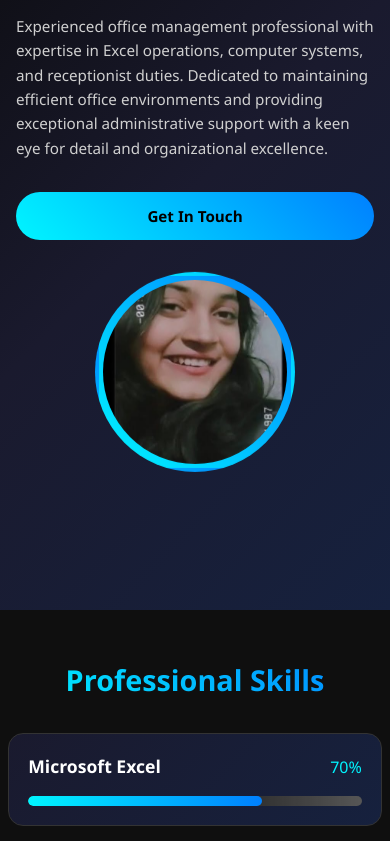
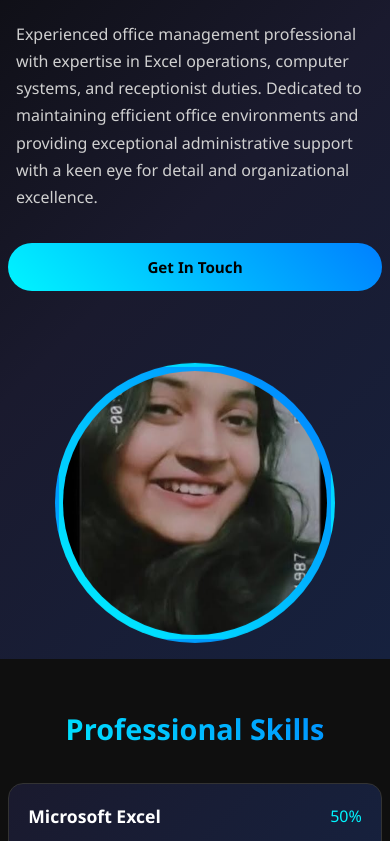
Before and after one commit to rajeshpauldev/Manidipa, a plain HTML site: page index.html in a window 390 px wide. Shown: the part 234-1075 px from the top of the page. Drawn offline with Linux system fonts and the light colour scheme.

Commit message:
Update index.html

```diff
--- a/index.html
+++ b/index.html
@@ -90,6 +90,7 @@
             justify-content: center;
             position: relative;
             background: linear-gradient(135deg, #0a0a0a 0%, #1a1a2e 50%, #16213e 100%);
+            padding-top: 80px;
         }
 
         .hero-content {
@@ -431,11 +432,16 @@
         }
 
         @media (max-width: 768px) {
+            .hero {
+                padding-top: 100px;
+                min-height: calc(100vh - 20px);
+            }
+
             .hero-content {
                 grid-template-columns: 1fr;
                 text-align: center;
-                gap: 2rem;
-                padding: 0 1rem;
+                gap: 3rem;
+                padding: 2rem 1rem 1rem 1rem;
             }
 
             .hero-text h1 {
@@ -443,16 +449,19 @@
             }
 
             .hero-text .subtitle {
-                font-size: 1.1rem;
+                font-size: 1.2rem;
             }
 
             .hero-text .description {
-                font-size: 1rem;
+                font-size: 1.1rem;
+                line-height: 1.8;
+                margin-bottom: 2.5rem;
             }
 
             .profile-pic {
-                width: 250px;
-                height: 250px;
+                width: 320px;
+                height: 320px;
+                margin-top: 2rem;
             }
 
             .nav-links {
@@ -491,23 +500,38 @@
         }
 
         @media (max-width: 480px) {
+            .hero {
+                padding-top: 110px;
+                min-height: calc(100vh - 30px);
+            }
+
+            .hero-content {
+                padding: 1.5rem 0.5rem 1rem 0.5rem;
+            }
+
             .hero-text h1 {
                 font-size: 2rem;
                 line-height: 1.2;
+                margin-top: 1rem;
             }
 
             .hero-text .subtitle {
-                font-size: 1rem;
+                font-size: 1.1rem;
+                margin-bottom: 1.5rem;
             }
 
             .hero-text .description {
-                font-size: 0.95rem;
-                line-height: 1.6;
+                font-size: 1rem;
+                line-height: 1.7;
+                margin-bottom: 2rem;
+                max-width: 100%;
+                padding: 0 0.5rem;
             }
 
             .profile-pic {
-                width: 200px;
-                height: 200px;
+                width: 280px;
+                height: 280px;
+                margin-top: 1.5rem;
             }
 
             .nav-links {
@@ -572,13 +596,33 @@
         }
 
         @media (max-width: 320px) {
+            .hero {
+                padding-top: 120px;
+            }
+
+            .hero-content {
+                padding: 1rem 0.3rem 0.5rem 0.3rem;
+            }
+
             .hero-text h1 {
                 font-size: 1.8rem;
+                margin-top: 1.5rem;
+            }
+
+            .hero-text .subtitle {
+                font-size: 1rem;
+            }
+
+            .hero-text .description {
+                font-size: 0.95rem;
+                line-height: 1.6;
+                padding: 0 0.3rem;
             }
 
             .profile-pic {
-                width: 180px;
-                height: 180px;
+                width: 240px;
+                height: 240px;
+                margin-top: 1rem;
             }
 
             .nav-container {
@@ -744,10 +788,10 @@
                 <div class="skill-card">
                     <div class="skill-header">
                         <span class="skill-name">Microsoft Excel</span>
-                        <span class="skill-percentage">70%</span>
+                        <span class="skill-percentage">50%</span>
                     </div>
                     <div class="skill-bar">
-                        <div class="skill-progress" data-width="70%"></div>
+                        <div class="skill-progress" data-width="50%"></div>
                     </div>
                 </div>
                 <div class="skill-card">
```
